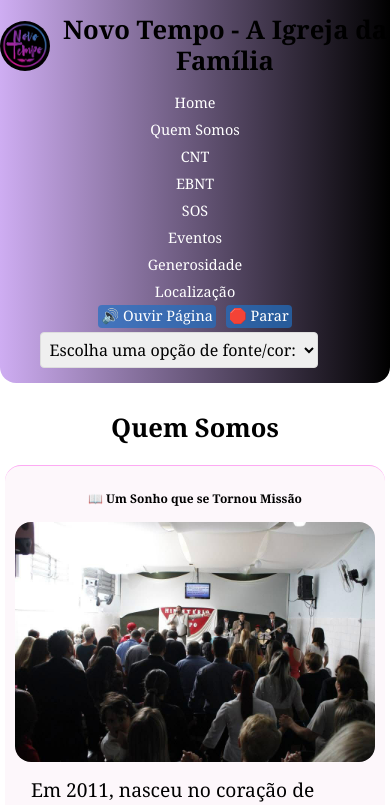
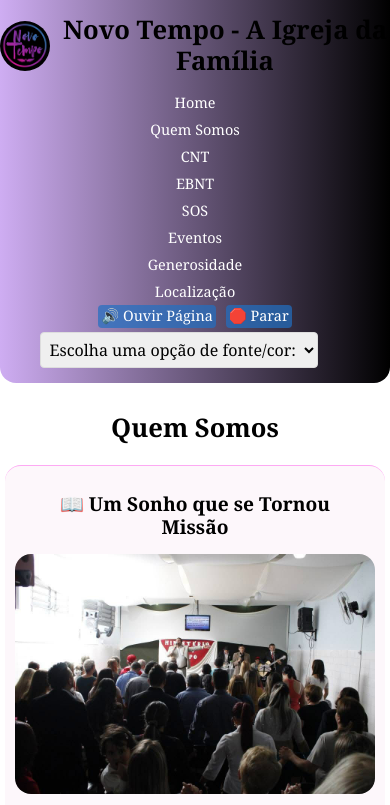
Before and after one commit to MariaaPcsa/projetointegrador3comreact, a React (Vite) app: page /whoweare in a window 390 px wide. Shown: the top 805 px of the page. Built offline with nearby package versions, Linux system fonts and the light colour scheme.

Commit message:
Efetuado correção no css

```diff
--- a/src/components/css/whoWeAre.css
+++ b/src/components/css/whoWeAre.css
@@ -166,7 +166,7 @@
 
   .sub-titulo {
 
-    font-size: 12px;
+    font-size: 1.2rem;
   }
 
 
```
